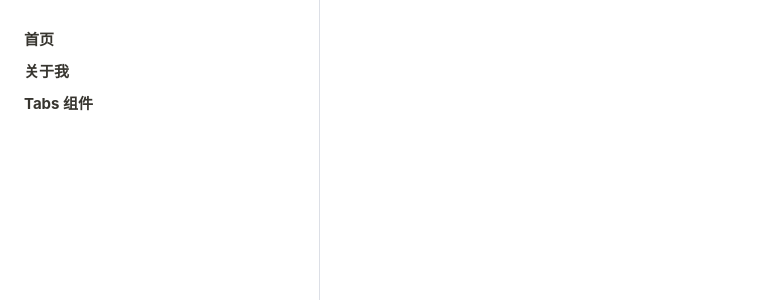
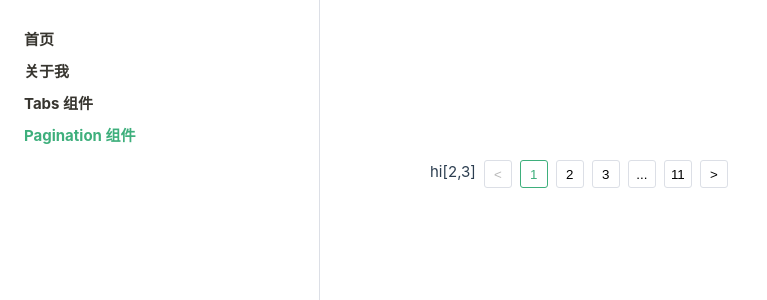
Before and after one commit to uphg/vue-practice, a Vue app: page /pagination in a window 1280 px wide. Before the commit this address had no page. Shown: the top 300 px of the page, without its empty margins (0-767 px from the left). Built offline with nearby package versions, Linux system fonts and the light colour scheme.

Commit message:
实现 Pagination 基本功能

```diff
--- a/src/App.vue
+++ b/src/App.vue
@@ -14,5 +14,6 @@ const sidebars = ref([
   { title: '首页', path: '/' },
   { title: '关于我', path: '/about' },
   { title: 'Tabs 组件', path: '/tabs' },
+  { title: 'Pagination 组件', path: '/pagination' },
 ])
 </script>
--- a/src/assets/main.styl
+++ b/src/assets/main.styl
@@ -28,7 +28,7 @@ a
   .page-content
     max-width 820px
     margin 0 auto
-    padding 2rem 2.5rem
+    padding 10rem 2.5rem 2rem
 
 .e-demo
   padding 1.25rem 1.5rem
--- /dev/null
+++ b/src/components/pagination/Pagination.tsx
@@ -0,0 +1,86 @@
+import { computed, defineComponent, type PropType } from "vue"
+import { map } from '../../utils'
+
+const paginationProps = {
+  current: {
+    type: Number as PropType<number>,
+    default: 1
+  },
+  total: {
+    type: Number as PropType<number>,
+    default: 0
+  },
+  pageSize: {
+    type: Number as PropType<number>,
+    default: 10
+  },
+  pageSlot: {
+    type: Number as PropType<number>,
+    default: 5
+  }
+}
+
+const Pagination = defineComponent({
+  name: 'TuPagination',
+  props: paginationProps,
+  emits: ['update:current'],
+  setup(props, context) {
+    const { emit } = context
+    const totalPages = computed(() => Math.ceil(props.total / props.pageSize))
+
+    const pagings = computed(() => {
+      const { current } = props
+      const result = []
+      let count = current - 2 - 1
+      while (++count <= current + 2) if(count > 1 && count < totalPages.value) {
+        result.push(count)
+      }
+      return result
+    })
+
+    const handleCurrent = (value: number) => {
+      emit('update:current', value)
+    }
+
+    const handlePrev = () => {
+      const prev = props.current - 1
+      if (prev >= 1) {
+        emit('update:current', props.current - 1)
+      }
+    }
+
+    const handleNext = () => {
+      const next = props.current + 1
+      if (next <= totalPages.value) {
+        emit('update:current', props.current + 1)
+      }
+    }
+    return () => (
+      <div class="tu-pagination">
+        {'hi'}
+        {JSON.stringify(pagings.value)}
+        <button class="tu-pagination-prev tu-pagination-button" disabled={props.current <= 1} onClick={handlePrev}>{'<'}</button>
+        <button
+          class={['tu-pagination-item tu-pagination-button', { active: 1 === props.current }]}
+          onClick={() => handleCurrent(1)}
+          >1</button>
+        {props.current > 4 && <button class="tu-pagination-button">...</button>}
+        {map<number, JSX.Element>(pagings.value, (item, index) => (
+          <button
+            key={index}
+            class={['tu-pagination-item tu-pagination-button', { active: item === props.current }]}
+            onClick={() => handleCurrent(item)}
+          >{item}</button>
+        ))}
+        {props.current < (totalPages.value - 4) && <button class="tu-pagination-button">...</button>}
+        <button
+          class={['tu-pagination-item tu-pagination-button', { active: totalPages.value === props.current }]}
+          onClick={() => handleCurrent(totalPages.value)}
+          >{totalPages.value}</button>
+        <button class="tu-pagination-next tu-pagination-button" disabled={props.current >= totalPages.value} onClick={handleNext}>{'>'}</button>
+      </div>
+    )
+  }
+})
+
+export default Pagination
--- a/src/main.ts
+++ b/src/main.ts
@@ -6,6 +6,7 @@ import router from './router'
 import './styles/index.styl'
 import './assets/main.styl'
 import Demo from './components/Demo'
+import Pagination from './components/pagination/Pagination'
 
 const app = createApp(App)
 
@@ -13,5 +14,6 @@ app.use(createPinia())
 app.use(router)
 
 app.component(Demo.name, Demo)
+app.component(Pagination.name, Pagination)
 
 app.mount('#app')
--- a/src/router/index.ts
+++ b/src/router/index.ts
@@ -21,6 +21,11 @@ const router = createRouter({
       path: '/tabs',
       name: 'TabsDemo',
       component: () => import('../views/Tabs.vue')
+    },
+    {
+      path: '/pagination',
+      name: 'PaginationDemo',
+      component: () => import('../views/Pagination.vue')
     }
   ]
 })
--- a/src/styles/index.styl
+++ b/src/styles/index.styl
@@ -1 +1,2 @@
 @require 'tabs'
+@require 'pagination'
--- a/src/styles/pagination.styl
+++ b/src/styles/pagination.styl
@@ -0,0 +1,16 @@
+$pagin-gap = 0.5rem
+
+.tu-pagination
+  display flex
+  gap $pagin-gap
+  &-button
+    background-color #fff
+    cursor pointer
+    border 1px solid var(--border-color)
+    border-radius 3px
+    min-width 28px
+    height 28px
+    padding 0 0.25rem
+    &.active
+      color var(--color-primary)
+      border-color var(--color-primary)
--- /dev/null
+++ b/src/utils/index.ts
@@ -0,0 +1 @@
+export { default as map } from './map'
--- a/src/utils/map.ts
+++ b/src/utils/map.ts
@@ -1,15 +1,17 @@
-
-// map
-export function map<T, U>(
-  array: T[],
-  callback: (item: T, index: number, array: T[]) => U
+function map<T, U>(
+  array: T[] | number,
+  callback: (value: T | number, index: number, array: T[] | number) => U
 ): U[] {
-  const result:U[] = []
-  const length = array.length
+  const isNumber = typeof array === 'number'
+  const length = isNumber ? array : array.length
+  const result = []
   let index = -1
   while (++index < length) {
-    const item = array[index]
+    const item = isNumber ? index + 1 : array[index]
     result[index] = callback(item, index, array)
   }
+
   return result
 }
+
+export default map
--- /dev/null
+++ b/src/views/Pagination.vue
@@ -0,0 +1,11 @@
+<template>
+  <div>
+    <tu-pagination v-model:current="current" :total="101" :page-size="10" />
+  </div>
+</template>
+
+<script setup lang="ts">
+import { ref } from 'vue';
+
+const current = ref(1)
+</script>
```
Also changed, not shown: src/components/pagination/index.ts (added).
